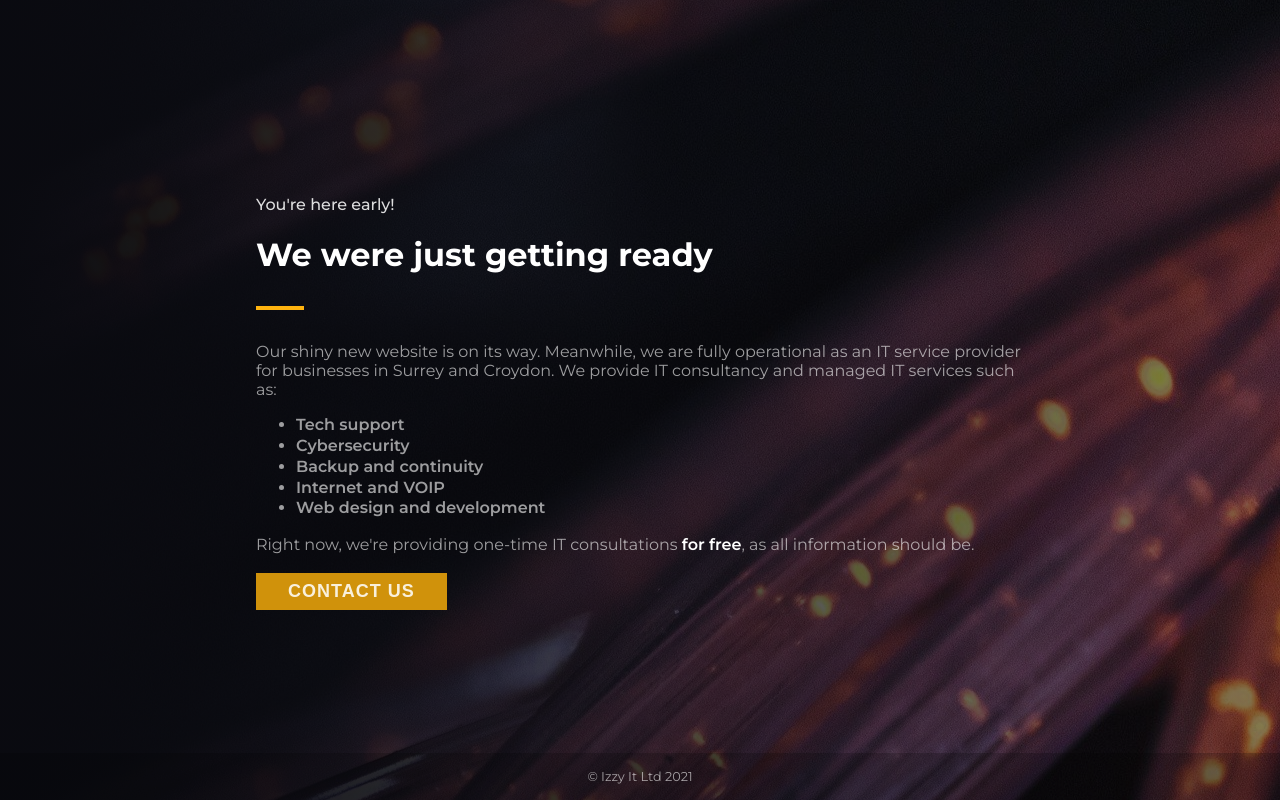
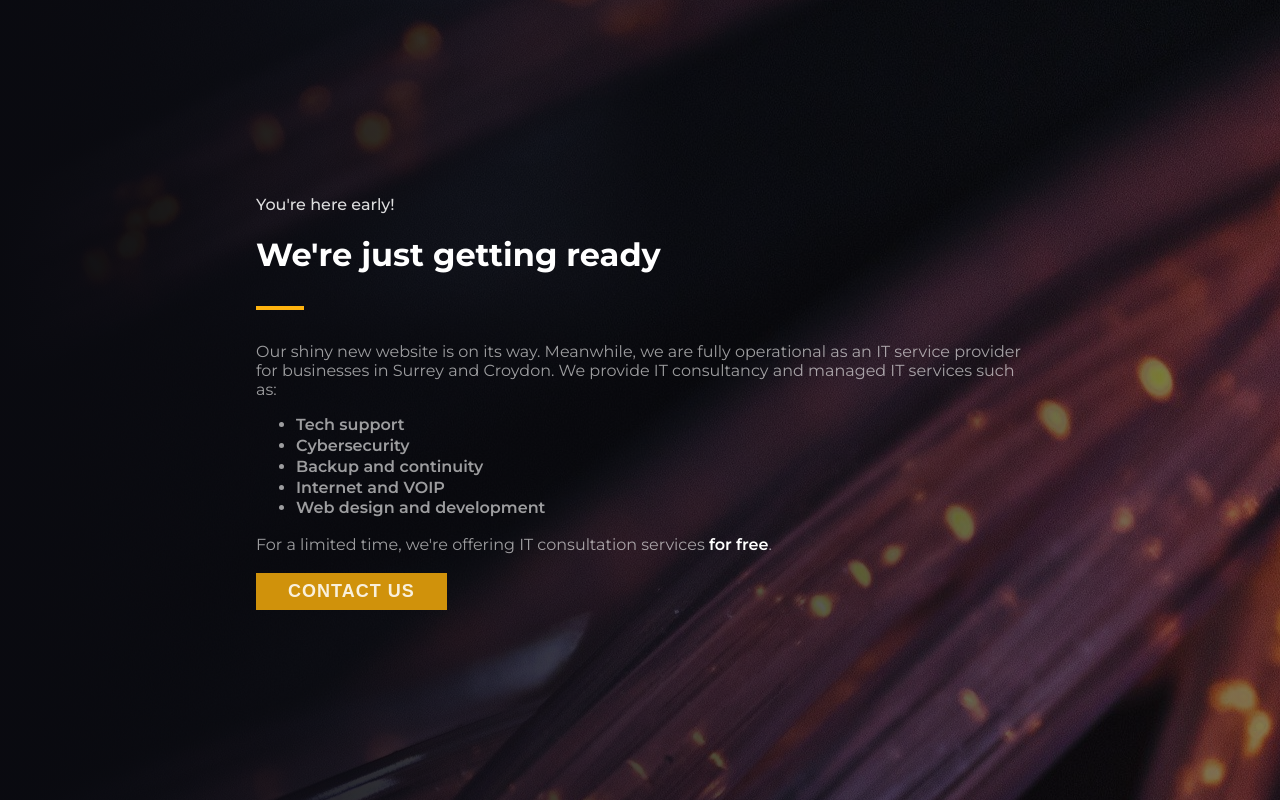
Before and after one commit to Astrobean/izzyUnderConstruction, a website built with Parcel: page src/index.html in a window 1280 px wide. Built offline with nearby package versions, Linux system fonts and the light colour scheme.

Commit message:
remove footer, change cta text

```diff
--- a/src/index.html
+++ b/src/index.html
@@ -18,7 +18,7 @@
   <body>
     <main>
       <h4 class="subtitle">You're here early!</h4>
-      <h1 class="title">We were just getting ready</h1>
+      <h1 class="title">We're just getting ready</h1>
       <div class="divider"></div>
       <div class="textbox">
         <p class="introduction">
@@ -34,8 +34,9 @@
           </ul>
         </p>
         <p class="cta">
-          Right now, we're providing one-time IT consultations
-          <span class="highlight">for free</span>, as all information should be.
+          For a limited time, we're offering IT consultation services <span class="highlight">for free</span>.
+          <!-- Copyedit 1: We provide all new businesses with an initial IT consultation completely free of charge - as information should be. -->
+          <!-- Copyedit 2: We never charge for first-time consultations because we believe information is a right, not a luxury. -->
         </p>
       </div>
       <p class="contact">
@@ -44,8 +45,5 @@
         </a>
       </p>
     </main>
-    <footer>
-      <p class="copyright">© Izzy It Ltd 2021</p>
-    </footer>
   </body>
 </html>
--- a/src/sass/main.sass
+++ b/src/sass/main.sass
@@ -91,22 +91,6 @@ body
         .note
             font-style: italic
             color: $textNormal
-            transparent
-
-footer
-    position: absolute
-    bottom: 0
-    width: 100%
-
-    .copyright
-        text-align: center
-        width: 100%
-        background-color: hsla(0, 0%, 0%, 0.2)
-        color: $textNormal
-        margin-bottom: 0
-        padding-top: 1rem
-        padding-bottom: 1rem
-        font-size: 0.8rem
 
 // media queries
 @media screen and ( max-width: $for-mobile )
```
Also changed, not shown: dist/index.html, 2 other files.
